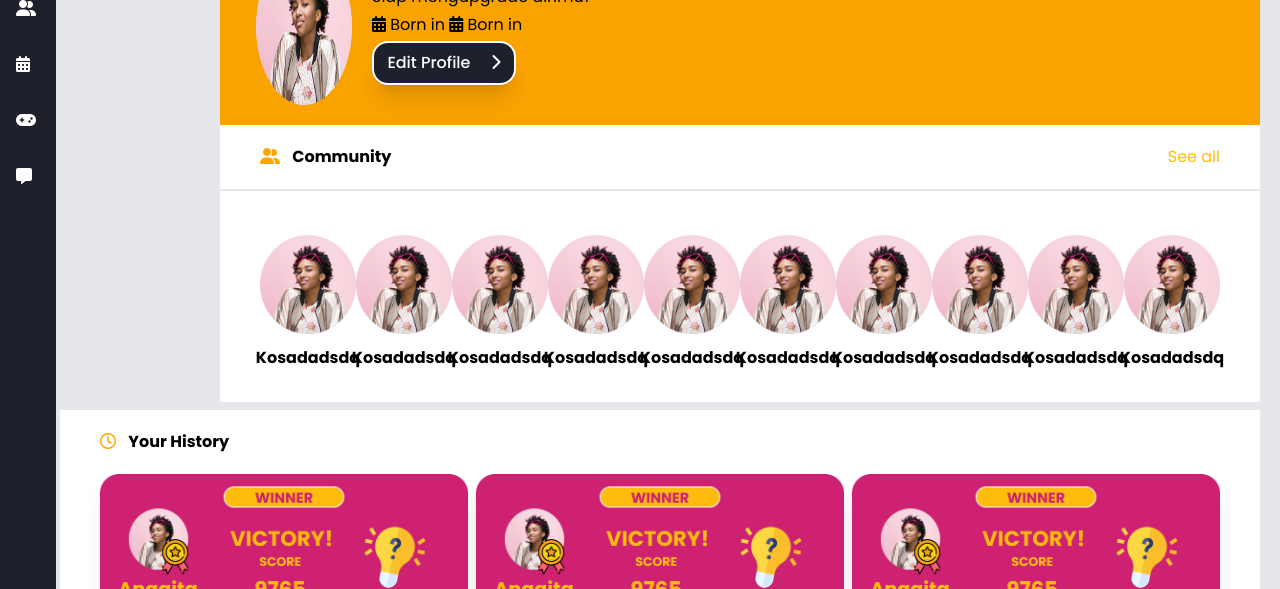
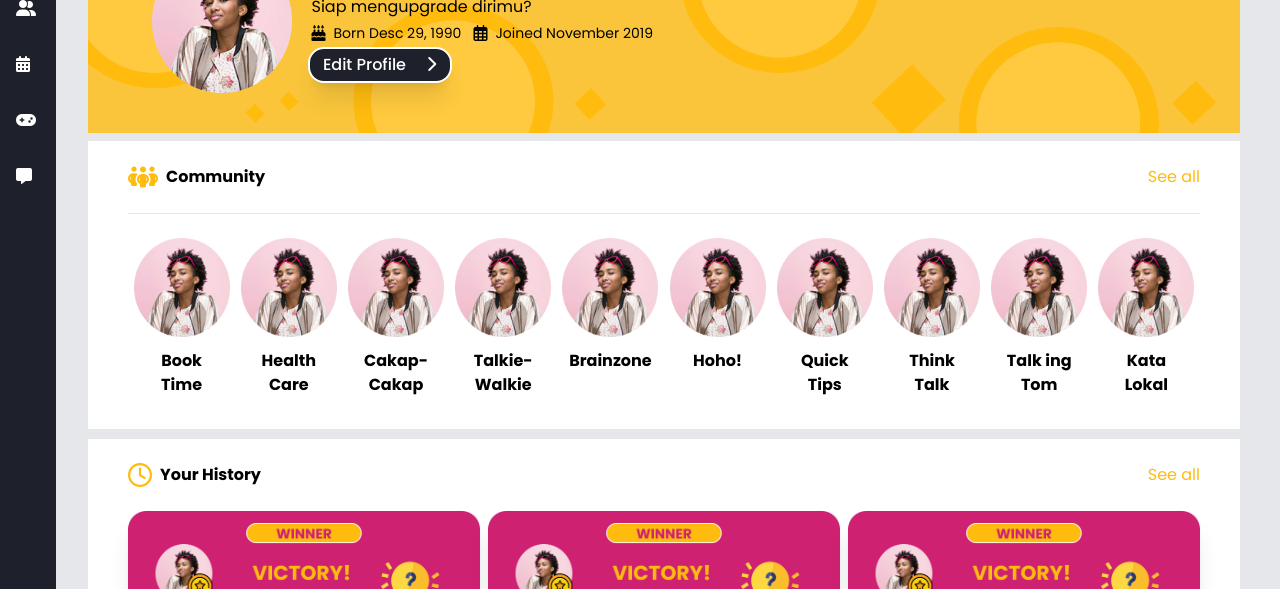
Before and after one commit to jacob157-rgb/spontan, a website: page dashboard/new.html in a window 1280 px wide. Shown: the part 211-800 px from the top of the page. Drawn offline with nearby package versions, Linux system fonts and the light colour scheme.

Commit message:
dashboard fix

```diff
--- a/dashboard/new.html
+++ b/dashboard/new.html
@@ -42,12 +42,12 @@
 </head>
 
 <body>
-    <div class="h-screen w-screen bg-gray-200">
-        <div class="fixed z-10 flex p-3 w-full items-center justify-center bg-primary">
+    <div class="w-screen h-screen bg-gray-200">
+        <div class="fixed z-10 flex items-center justify-center w-full p-3 bg-primary">
             <img src="../img/logo.png" alt="">
         </div>
-        <div class="flex h-full w-full">
-            <div class="fixed mt-20 flex h-full w-14 flex-col bg-secondary">
+        <div class="flex w-full h-full">
+            <div class="fixed flex flex-col h-full mt-20 bg-secondary w-14">
                 <ul>
                     <li class="p-4">
                         <a href="index.html">
@@ -81,97 +81,101 @@
                     </li>
                 </ul>
             </div>
-            <div class="h-auto p-5 flex flex-col items-center mt-14 ml-10 overflow-y-auto">
-                <div class="mt-10 ml-40 bg-oren max-w-screen-2xl rounded-t-3xl">
-                    <div class="justify-center">
-                        <div class="grid grid-cols-6 p-5 bg-oren rounded-t-3xl">
-                            <div class="flex col-span-5 col-start-1">
-                                <img class="mt-6 ml-4 max-w-24" src="../img/Ellipse 1.png" alt="">
-                                <div class="flex flex-col gap-1 m-5">
-                                    <h1 class="text-3xl text-white">Hello Anggita Savira!</h1>
-                                    <h3>Siap mengupgrade dirimu?</h3>
-                                    <h5>
-                                        <i class="fa fa-solid fa-calendar-days"></i>
-                                        Born in
-                                        <i class="fa fa-solid fa-calendar-days"></i>
-                                        Born in
-                                    </h5>
+            <div class="flex flex-col items-center h-auto px-10 mt-20 ml-12 overflow-y-auto">
+                <div class="w-full mt-10 rounded-t-3xl"
+                    style="background-image: url('../public/img/bg.png'); background-size: cover;">
+                    <div class="flex justify-between px-16 py-10 rounded-t-3xl">
+                        <div class="flex items-center">
+                            <img class="max-w-36 me-5 max-h-36" src="../img/Ellipse 1.png" alt="">
+                            <div class="flex flex-col space-y-1">
+                                <span class="text-2xl text-white"> Hello Anggita Savira !</span>
+                                <span class="text-md">Siap mengupgrade dirimu?</span>
+                                <div class="flex space-x-3">
+                                    <div class="flex items-center">
+                                        <i class="fa-solid fa-cake-candles"></i>
+                                        <span class="ml-2 text-sm">Born Desc 29, 1990</span>
+                                    </div>
+                                    <div class="flex items-center">
+                                        <i class="fa-regular fa-calendar-days"></i>
+                                        <span class="ml-2 text-sm">Joined November 2019</span>
+                                    </div>
+                                </div>
                                 <a href="#"
-                                        class="p-2 font-medium text-center text-white border-2 border-white shadow-xl max-w-36 bg-secondary rounded-2xl focus:ring-4">Edit
+                                    class="px-2 py-1 -ml-1 font-medium text-center text-white border-2 border-white shadow-xl max-w-36 bg-secondary rounded-2xl focus:ring-4">Edit
                                     Profile
                                     <i class="ml-4 fa fa-solid fa-chevron-right"></i>
                                 </a>
                             </div>
                         </div>
-                            <div class="mt-5 mr-10 justify-self-end">
-                                <i class="fa fa-solid fa-bell" style="color:white"></i>
-                            </div>
-                        </div>
-                        <div class="px-10 py-5 bg-white border-b-2 border-gray-200">
-                            <div class="grid grid-cols-2">
-                                <div>
-                                    <i class="fa fa-solid fa-user-group" style="color:orange"></i>
-                                    <strong class="ml-2">Community</strong>
-                                </div>
-                                <div class="justify-self-end">
-                                    <p class="text-primary">See all</p>
+                        <div class="mt-1">
+                            <i class="text-4xl fa fa-solid fa-bell"></i>
                         </div>
                     </div>
                 </div>
-                        <div class="px-10 py-5 bg-white">
+                <div class="px-10 py-5 mt-2 bg-white border-b-2 border-gray-200">
+                    <div class="flex items-center justify-between">
+                        <div class="flex items-center">
+                            <i class="text-2xl fa-solid fa-people-group text-primary"></i>
+                            <strong class="ml-2">Community</strong>
+                        </div>
+                        <a href="#" class="text-primary">See all</a>
+                    </div>
+                    <div class="w-full pt-5 border-b"></div>
+                    <div class="bg-white ppy-5">
                         <div class="grid grid-cols-10 justify-items-center">
-                                <div>
-                                    <img class="mt-6 ml-4 max-w-24" src="../img/Ellipse 1.png" alt="">
-                                    <p class="m-3 font-bold text-center">Kosadadsdq</p>
+                            <div class="flex flex-col items-center justify-start">
+                                <img class="mt-6 max-w-24" src="../img/Ellipse 1.png" alt="">
+                                <p class="m-3 font-bold text-center">Book Time</p>
                             </div>
-                                <div>
-                                    <img class="mt-6 ml-4 max-w-24" src="../img/Ellipse 1.png" alt="">
-                                    <p class="m-3 font-bold text-center">Kosadadsdq</p>
+                            <div class="flex flex-col items-center justify-start">
+                                <img class="mt-6 max-w-24" src="../img/Ellipse 1.png" alt="">
+                                <p class="m-3 font-bold text-center">Health Care</p>
                             </div>
-                                <div>
-                                    <img class="mt-6 ml-4 max-w-24" src="../img/Ellipse 1.png" alt="">
-                                    <p class="m-3 font-bold text-center">Kosadadsdq</p>
+                            <div class="flex flex-col items-center justify-start">
+                                <img class="mt-6 max-w-24" src="../img/Ellipse 1.png" alt="">
+                                <p class="m-3 font-bold text-center">Cakap-Cakap</p>
                             </div>
-                                <div>
-                                    <img class="mt-6 ml-4 max-w-24" src="../img/Ellipse 1.png" alt="">
-                                    <p class="m-3 font-bold text-center">Kosadadsdq</p>
+                            <div class="flex flex-col items-center justify-start">
+                                <img class="mt-6 max-w-24" src="../img/Ellipse 1.png" alt="">
+                                <p class="m-3 font-bold text-center">Talkie-Walkie</p>
                             </div>
-                                <div>
-                                    <img class="mt-6 ml-4 max-w-24" src="../img/Ellipse 1.png" alt="">
-                                    <p class="m-3 font-bold text-center">Kosadadsdq</p>
+                            <div class="flex flex-col items-center justify-start">
+                                <img class="mt-6 max-w-24" src="../img/Ellipse 1.png" alt="">
+                                <p class="m-3 font-bold text-center">Brainzone</p>
                             </div>
-                                <div>
-                                    <img class="mt-6 ml-4 max-w-24" src="../img/Ellipse 1.png" alt="">
-                                    <p class="m-3 font-bold text-center">Kosadadsdq</p>
+                            <div class="flex flex-col items-center justify-start">
+                                <img class="mt-6 max-w-24" src="../img/Ellipse 1.png" alt="">
+                                <p class="m-3 font-bold text-center">Hoho!</p>
                             </div>
-                                <div>
-                                    <img class="mt-6 ml-4 max-w-24" src="../img/Ellipse 1.png" alt="">
-                                    <p class="m-3 font-bold text-center">Kosadadsdq</p>
+                            <div class="flex flex-col items-center justify-start">
+                                <img class="mt-6 max-w-24" src="../img/Ellipse 1.png" alt="">
+                                <p class="m-3 font-bold text-center">Quick Tips</p>
                             </div>
-                                <div>
-                                    <img class="mt-6 ml-4 max-w-24" src="../img/Ellipse 1.png" alt="">
-                                    <p class="m-3 font-bold text-center">Kosadadsdq</p>
+                            <div class="flex flex-col items-center justify-start">
+                                <img class="mt-6 max-w-24" src="../img/Ellipse 1.png" alt="">
+                                <p class="m-3 font-bold text-center">Think Talk</p>
                             </div>
-                                <div>
-                                    <img class="mt-6 ml-4 max-w-24" src="../img/Ellipse 1.png" alt="">
-                                    <p class="m-3 font-bold text-center">Kosadadsdq</p>
+                            <div class="flex flex-col items-center justify-start">
+                                <img class="mt-6 max-w-24" src="../img/Ellipse 1.png" alt="">
+                                <p class="m-3 font-bold text-center">Talk ing Tom</p>
                             </div>
-                                <div>
-                                    <img class="mt-6 ml-4 max-w-24" src="../img/Ellipse 1.png" alt="">
-                                    <p class="m-3 font-bold text-center">Kosadadsdq</p>
+                            <div class="flex flex-col items-center justify-start">
+                                <img class="mt-6 max-w-24" src="../img/Ellipse 1.png" alt="">
+                                <p class="m-3 font-bold text-center">Kata Lokal</p>
                             </div>
                         </div>
                     </div>
-                    </div>
+
                 </div>
                 <div class="px-10 py-5 mt-2 bg-white border-b-2 border-gray-200 max-w-screen-2xl">
-                    <div class="grid grid-cols-2 mb-5">
-                        <div>
-                            <i class="fa fa-regular fa-clock" style="color:orange"></i>
+                    <div class="flex items-center justify-between">
+                        <div class="flex items-center">
+                            <i class="text-2xl fa-regular fa-clock text-primary"></i>
                             <strong class="ml-2">Your History</strong>
                         </div>
+                        <a href="#" class="text-primary">See all</a>
                     </div>
-                    <div class="grid grid-cols-3 gap-2">
+                    <div class="grid grid-cols-3 gap-2 pt-5">
                         <div>
                             <img class="shadow-xl rounded-b-xl" src="../img/Frame 1376.png" alt="">
                         </div>
```
Also changed, not shown: public/img/bg.png (added). Lines whose indentation alone changed are shown as unchanged.
